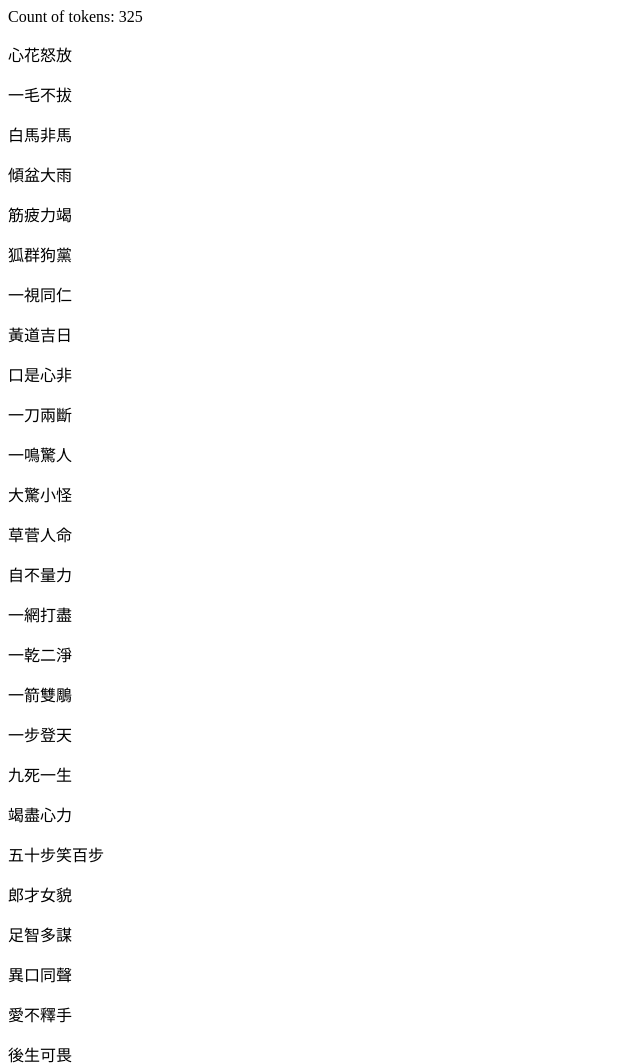
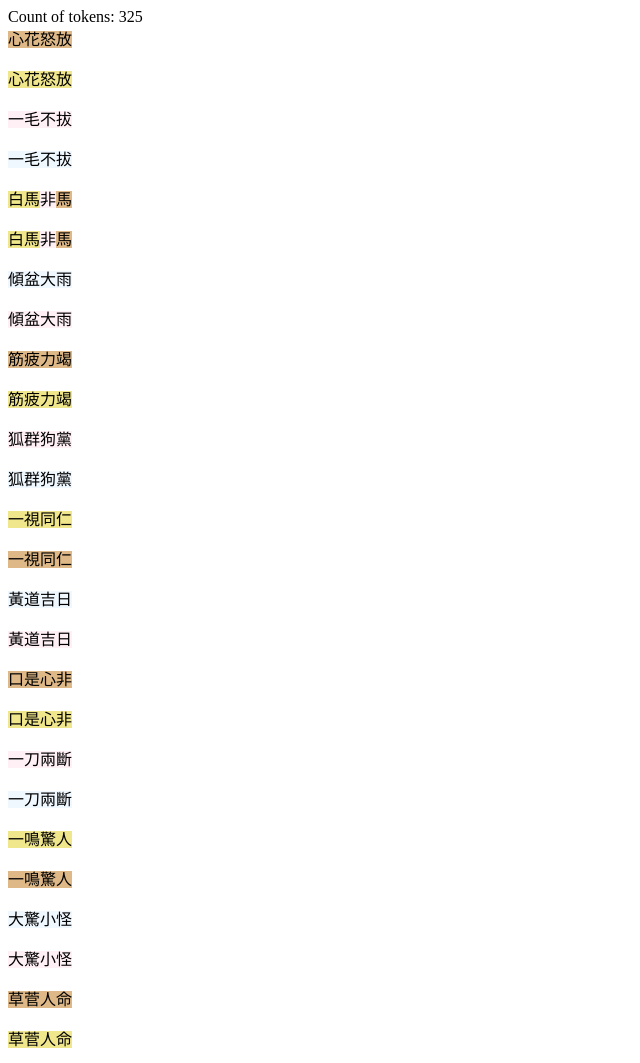
Before and after one commit to rmccrear/chengyu-segmentation-test, a plain HTML site: page chengyu-only-test.html in a window 1280 px wide. Shown: the top 1063 px of the page, without its empty margins (0-640 px from the left). Drawn offline with Linux system fonts and the light colour scheme.

Commit message:
add colors to segments

```diff
--- a/chengyu-only-test.html
+++ b/chengyu-only-test.html
@@ -11,8 +11,29 @@
       $('#count').text(`Count of tokens: ${tokens.length} `)
       console.log(tokens);
       $('#tokens').text(tokens.join());
+      const colors = ["salmon", "skyblue", "lightgold", "lavender"];
+      let i = 0;
+      $('#all-chengyu').findAndSpanTokens({
+        surrounder: function (tok) {
+          return `<span class="box-${colors[i++ % colors.length]}">` + tok + "</span>";
+        }
+      });
     });
   </script>
+  <style>
+    .box-salmon {
+      background-color: burlywood;
+    }
+    .box-skyblue {
+      background-color: aliceblue;
+    }
+    .box-lightgold {
+      background-color: khaki;
+    }
+    .box-lavender {
+      background-color: lavenderblush;
+    }
+  </style>
 </head>
 
 
```
